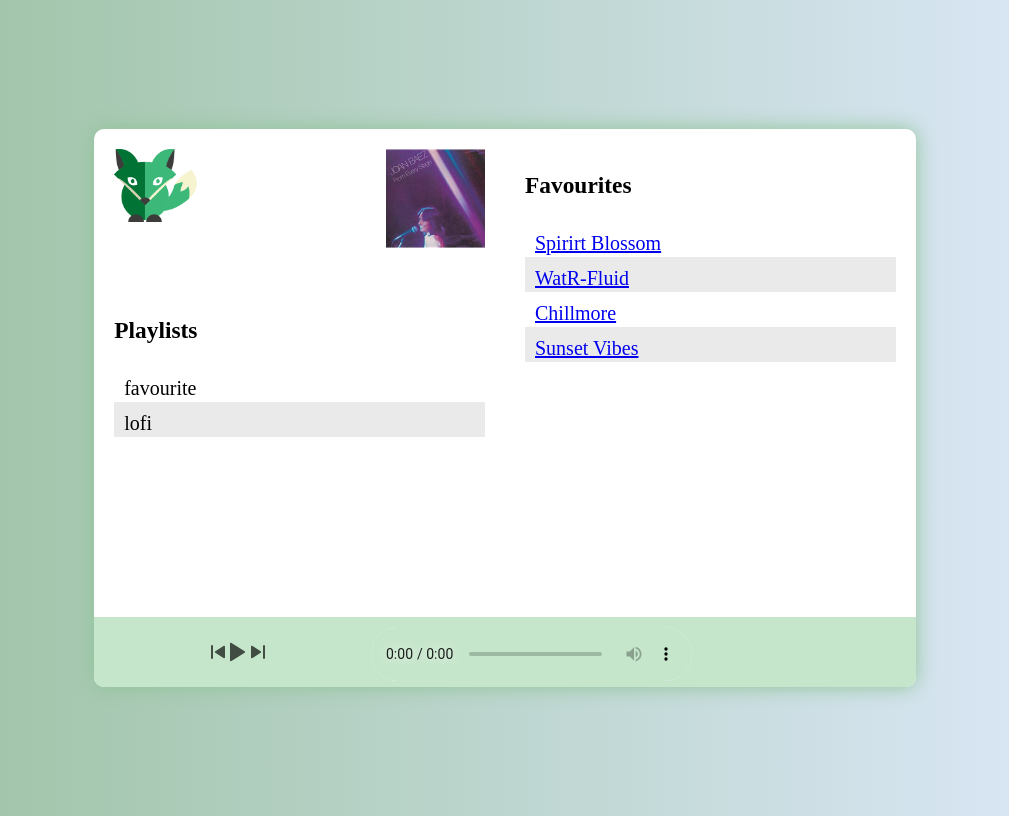
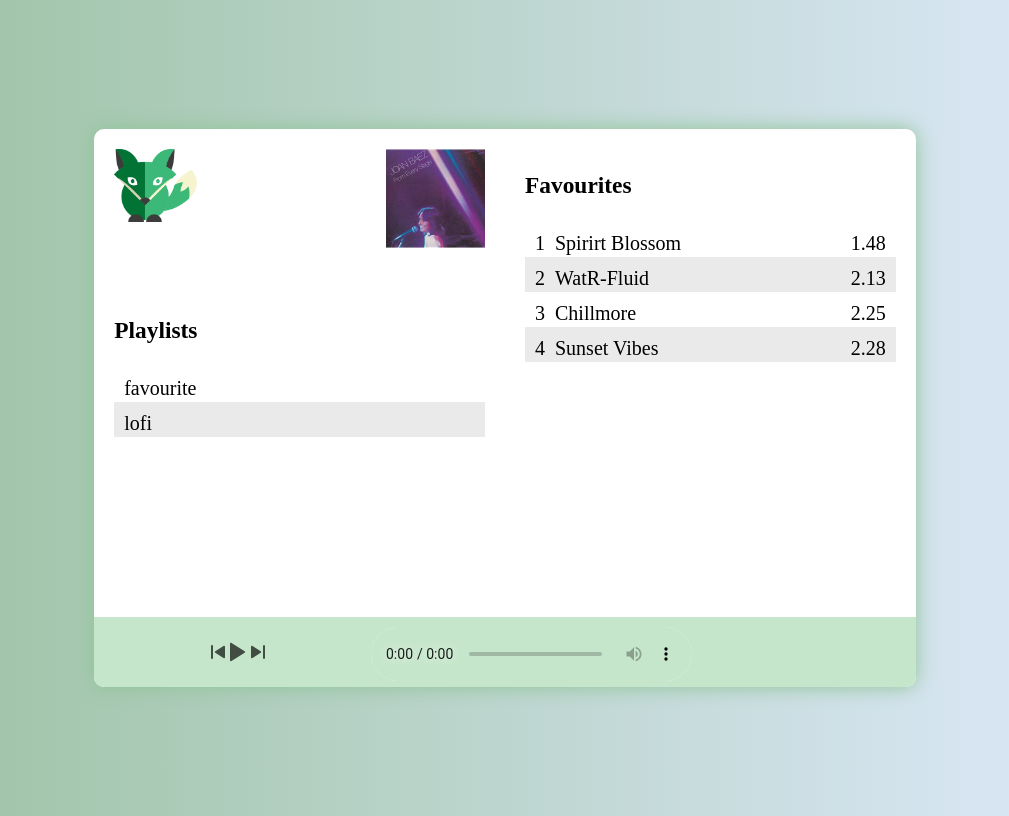
Before and after one commit to simz14/FoxPlayer, a website: page public/player.html in a window 1280 px wide. Shown: the whole page, without its empty margins (135-1144 px from the left). Drawn offline with Linux system fonts and the light colour scheme.

Commit message:
adding time of song

```diff
--- a/public/player.css
+++ b/public/player.css
@@ -4,6 +4,7 @@ html * {
 body {
   height: 100vh;
   background: linear-gradient(90deg, #9bc1a1 0%, #dfeafd 100%);
+  counter-reset: section;
 }
 .container {
   height: 100vh;
@@ -61,7 +62,7 @@ body {
   grid-column: 2/3;
   margin: 20px;
 }
-#selectSong a:nth-child(even) {
+#selectSong li:nth-child(even) {
   background-color: rgb(234, 234, 234);
 }
 .playlist:nth-child(even) {
@@ -75,7 +76,7 @@ body {
   display: flex;
   flex-direction: column;
 }
-.allPlaylists a {
+.allPlaylists li {
   height: 35px;
 }
 .songsWrapper {
@@ -86,8 +87,19 @@ body {
   display: flex;
   flex-direction: column;
 }
-.songsWrapper a {
+.songsWrapper li {
   height: 35px;
+  display: flex;
+  justify-content: space-between;
+  cursor: pointer;
+}
+.songsWrapper li::before {
+  counter-increment: section;
+  content: counter(section);
+  position: absolute;
+}
+.songTitle {
+  margin-left: 20px;
 }
 .allPlaylists::-webkit-scrollbar,
 .songsWrapper::-webkit-scrollbar {
--- a/public/player.js
+++ b/public/player.js
@@ -62,7 +62,7 @@ const fakePlaylistsFetch = () => {
 //CREATING HTML FOR PLAYLISTS
 const playlistsWrapper = document.querySelector(".allPlaylists");
 const createAPlaylist = (title) => {
-  const playlist = document.createElement("a");
+  const playlist = document.createElement("li");
   playlist.innerText = title;
   playlist.className = "playlist";
   playlistsWrapper.appendChild(playlist);
@@ -81,12 +81,20 @@ getPlaylistHandler();
 //CREATING HTML FOR SONGS LIST
 const songsWrapper = document.querySelector(".songsWrapper");
 
-const createASong = (title, path) => {
-  const song = document.createElement("a");
-  song.innerText = title;
+const createASong = (title, path, duration) => {
+  const song = document.createElement("li");
   song.className = "song";
-  song.href = "#";
   song.setAttribute("data-path", path);
+
+  const songTitle = document.createElement("div");
+  songTitle.className = "songTitle";
+  songTitle.innerText = title;
+  song.appendChild(songTitle);
+
+  const time = document.createElement("span");
+  time.className = "time";
+  time.innerText = duration;
+  song.appendChild(time);
   songsWrapper.appendChild(song);
   return song;
 };
@@ -96,7 +104,7 @@ const getSongsHandler = async () => {
     .catch((err) => err);
 
   songs.forEach((song) => {
-    const songElement = createASong(song.title, song.path);
+    const songElement = createASong(song.title, song.path, song.duration);
     //CREATING SONG PLAYING FUNCTIONALITY
     console.log(songElement);
     songElement.addEventListener("click", (e) => {
```
Also changed, not shown: app.test.js (added).
